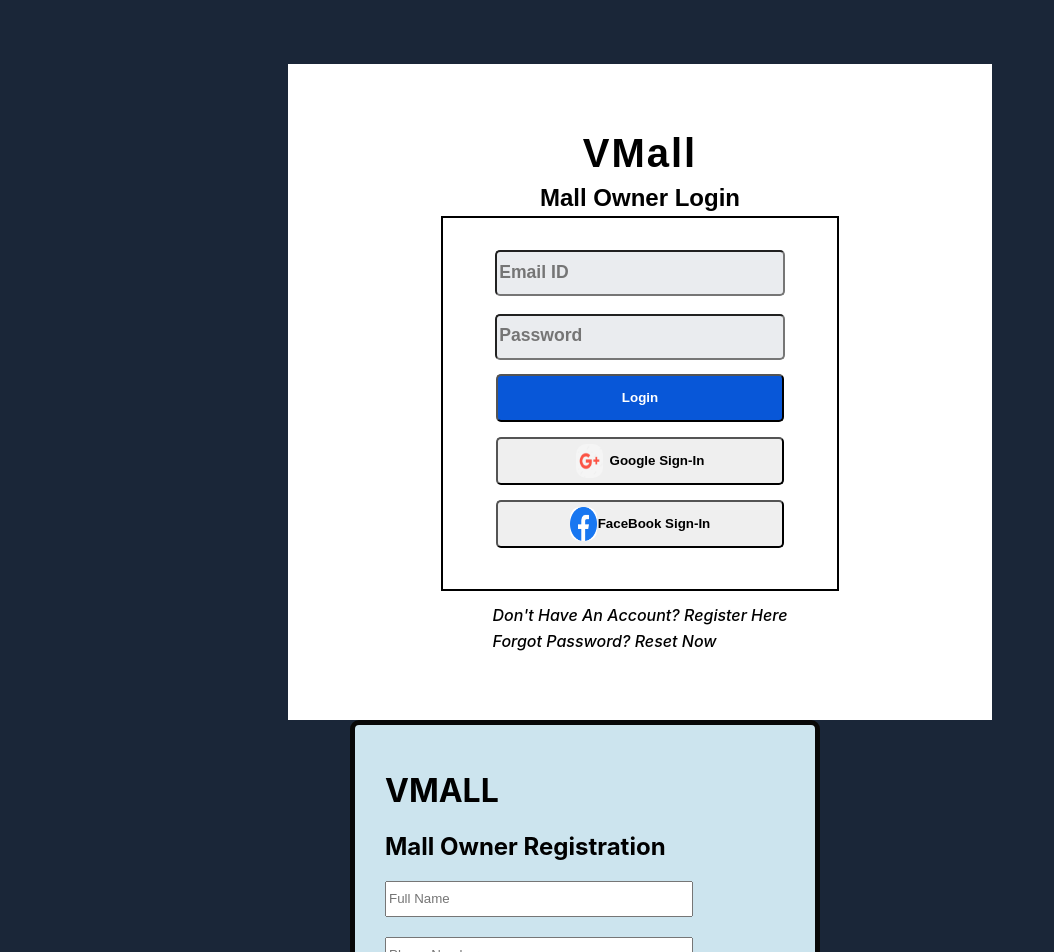
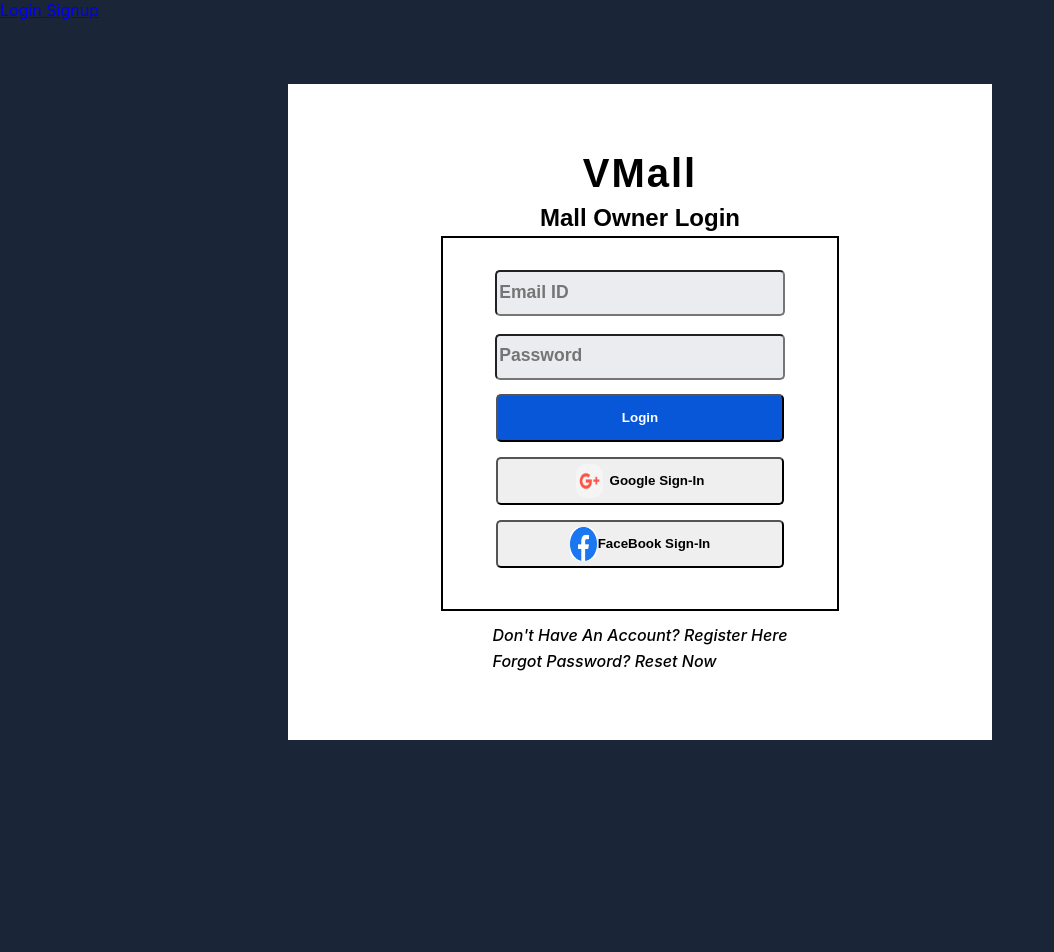
Before and after one commit to abhiwork0145/VM7march, a React (Create React App) app in the folder VirtualMall/frontend_virtual_mall/: page /login in a window 1280 px wide. Shown: the top 952 px of the page, without its empty margins (0-1054 px from the left). After the commit the page ends 800 px from the top, so only its background shows below. Built offline with nearby package versions, Linux system fonts and the light colour scheme.

Commit message:
Added routers

```diff
--- a/VirtualMall/frontend_virtual_mall/src/App.js
+++ b/VirtualMall/frontend_virtual_mall/src/App.js
@@ -2,7 +2,7 @@
 import Signup from './components/signup/Signup';
 import Login from './components/login/Login';
 import {
-  BrowserRouter as Router,
+  BrowserRouter,
   Routes,
   Route,
   Link
@@ -12,8 +12,14 @@
 function App() {
   return (
     <div>
-      <Login />
-      <Signup />
+      <BrowserRouter>
+        <Link to="/login">Login </Link>
+        <Link to="/signup">Signup </Link>
+        <Routes>
+          <Route path="/login" element={<Login />}></Route>
+          <Route path="/signup" element={<Signup />}></Route>
+        </Routes>
+      </BrowserRouter>
     </div>
   );
 }
```
